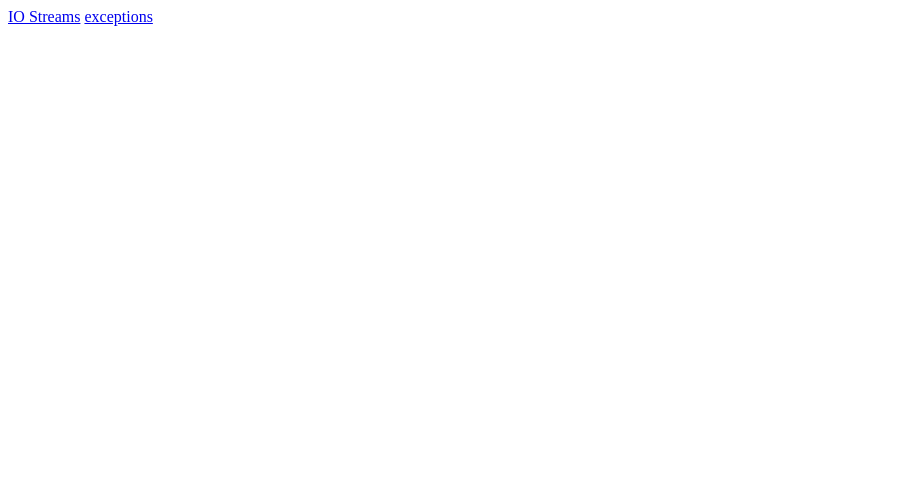
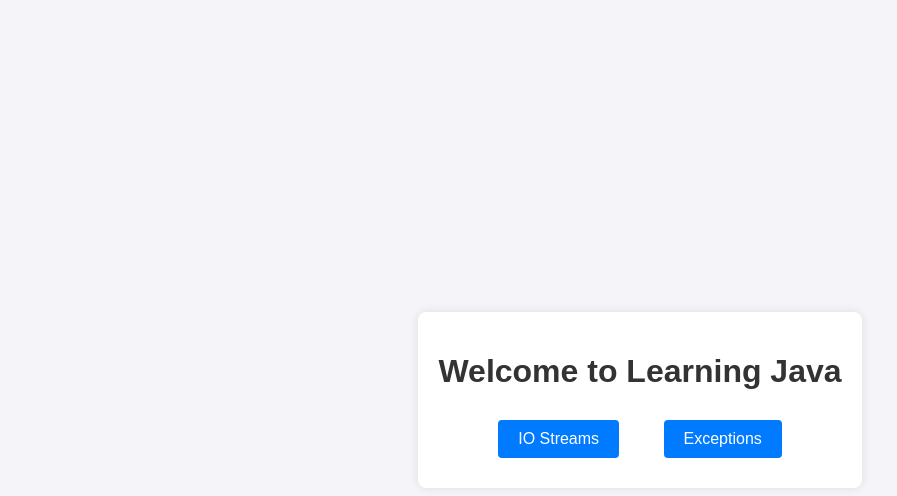
Before and after one commit to AnujDagade/LearningJava, a plain HTML site: page index.html in a window 1280 px wide. Shown: the whole page, without its empty margins (0-897 px from the left). Drawn offline with Linux system fonts and the light colour scheme.

Commit message:
Update index.html

```diff
--- a/index.html
+++ b/index.html
@@ -4,11 +4,49 @@
   <meta charset="UTF-8">
   <meta name="viewport" content="width=device-width, initial-scale=1.0">
   <meta http-equiv="X-UA-Compatible" content="ie=edge">
-    <title>I cant think of </title>
-<!--     <link rel="stylesheet" href="style.css"> -->
+  <title>Learning Java</title>
+  <style>
+    body {
+      font-family: Arial, sans-serif;
+      background-color: #f4f4f9;
+      color: #333;
+      display: flex;
+      justify-content: center;
+      align-items: center;
+      height: 100vh;
+      margin: 0;
+    }
+    .container {
+      text-align: center;
+      padding: 20px;
+      background: #fff;
+      border-radius: 8px;
+      box-shadow: 0 0 10px rgba(0, 0, 0, 0.1);
+    }
+    h1 {
+      font-size: 2em;
+      margin-bottom: 20px;
+    }
+    a {
+      display: inline-block;
+      margin: 10px 20px;
+      padding: 10px 20px;
+      color: #fff;
+      background-color: #007bff;
+      text-decoration: none;
+      border-radius: 4px;
+      transition: background-color 0.3s ease;
+    }
+    a:hover {
+      background-color: #0056b3;
+    }
+  </style>
 </head>
 <body>
+  <div class="container">
+    <h1>Welcome to Learning Java</h1>
     <a href="ioStreams.html">IO Streams</a>
-    <a href="exceptions.html">exceptions</a>
+    <a href="exceptions.html">Exceptions</a>
+  </div>
 </body>
 </html>
```
Lines whose indentation alone changed are shown as unchanged.
